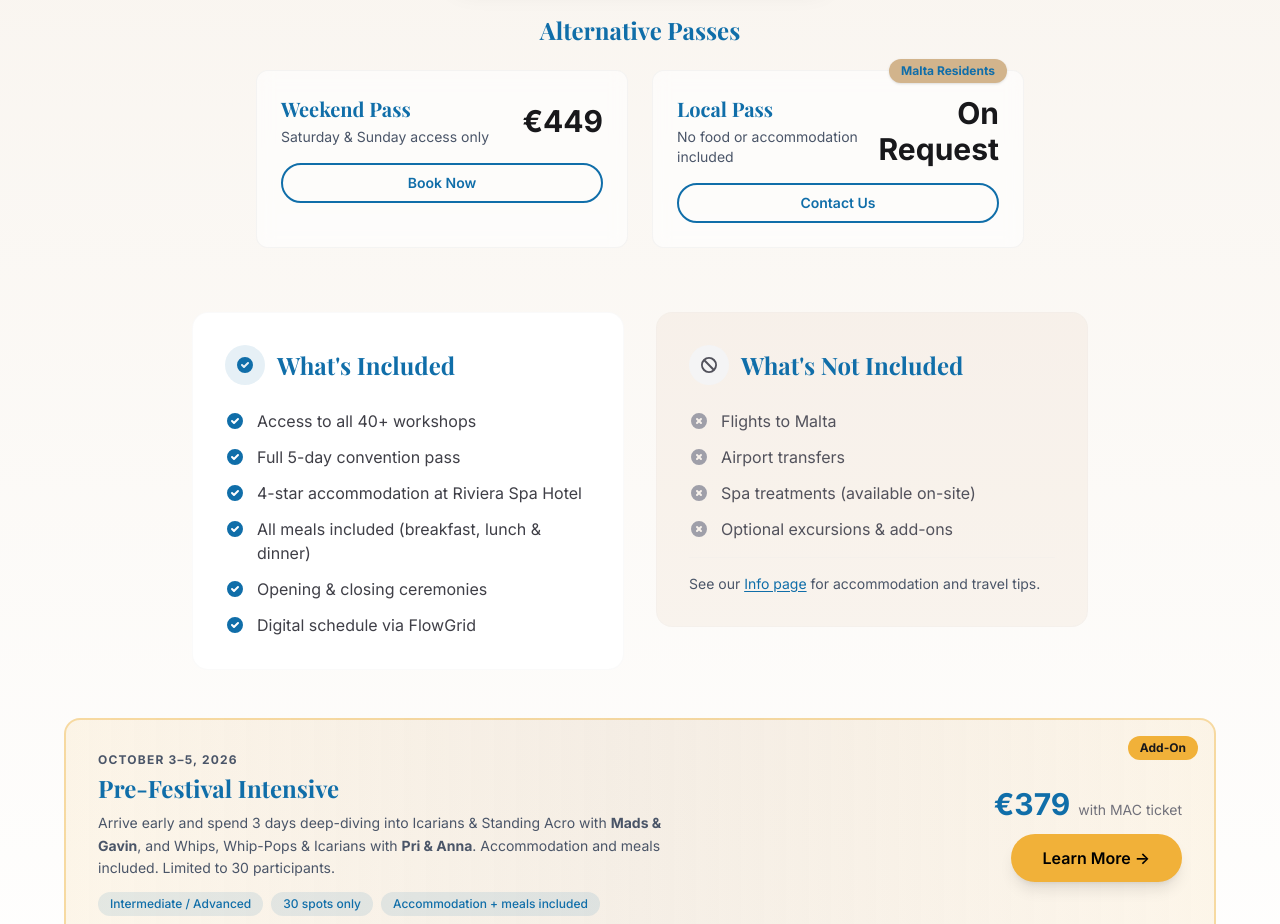
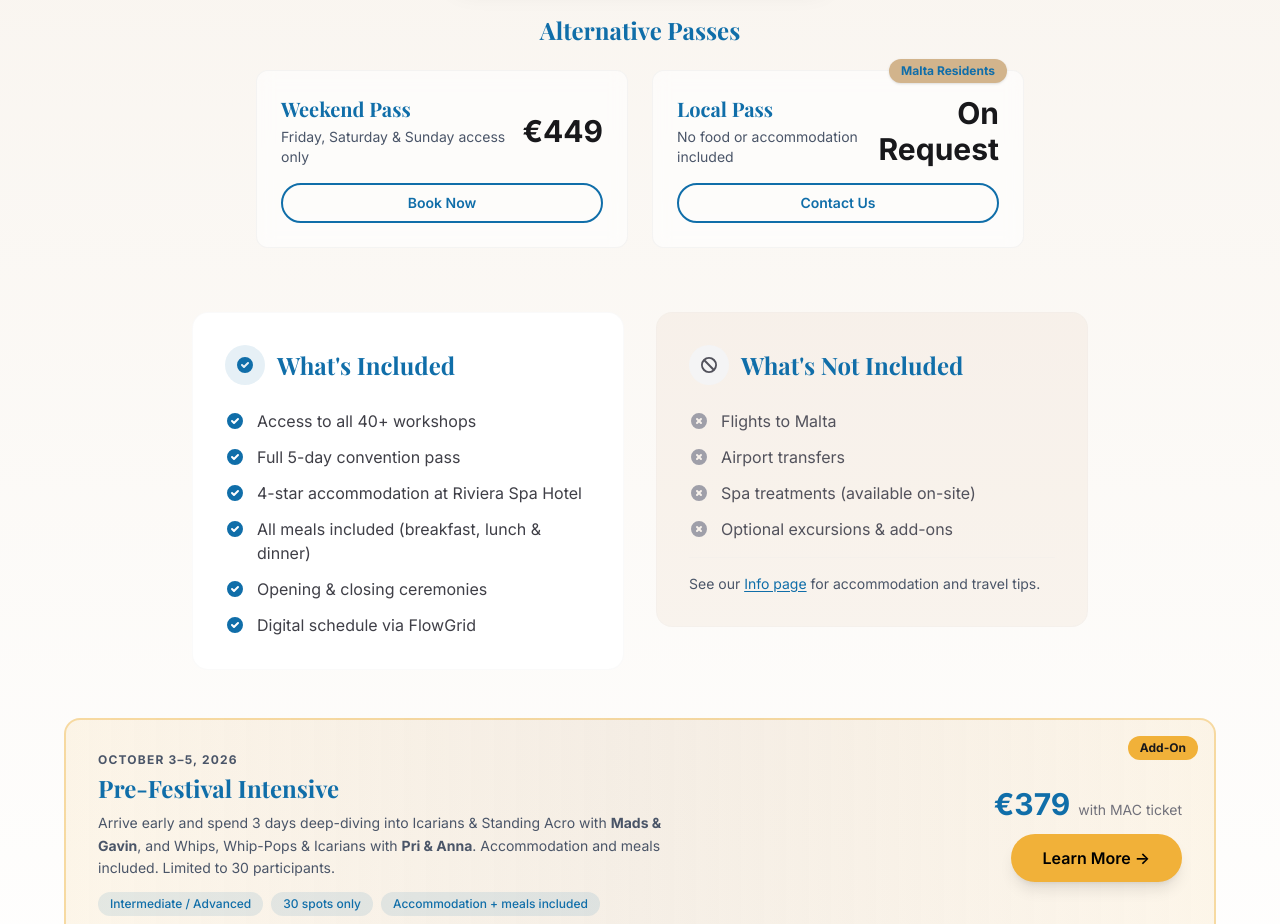
Before and after one commit to GloryFlory/mac-website, a Next.js app: page / in a window 1280 px wide. Shown: the part 8780-9704 px from the top of the page. Built offline with nearby package versions, Linux system fonts and the light colour scheme; a web font is replaced by a local one.

Commit message:
Update Weekend Pass to Friday, Saturday & Sunday

```diff
--- a/app/components/PricingSection.tsx
+++ b/app/components/PricingSection.tsx
@@ -51,7 +51,7 @@ const secondaryTiers: PricingTier[] = [
     id: 'weekend',
     name: 'Weekend Pass',
     price: '€449',
-    description: 'Saturday & Sunday access only',
+    description: 'Friday, Saturday & Sunday access only',
     available: true,
     availabilityText: 'Limited',
     secondary: true,
```
